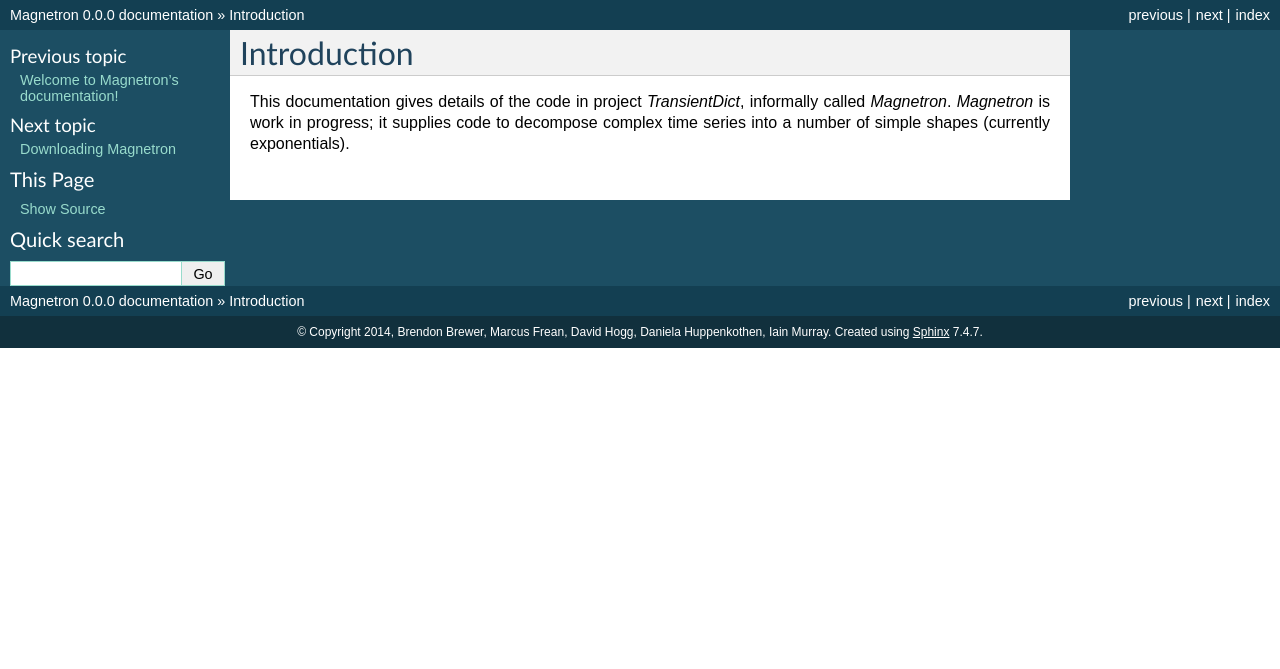
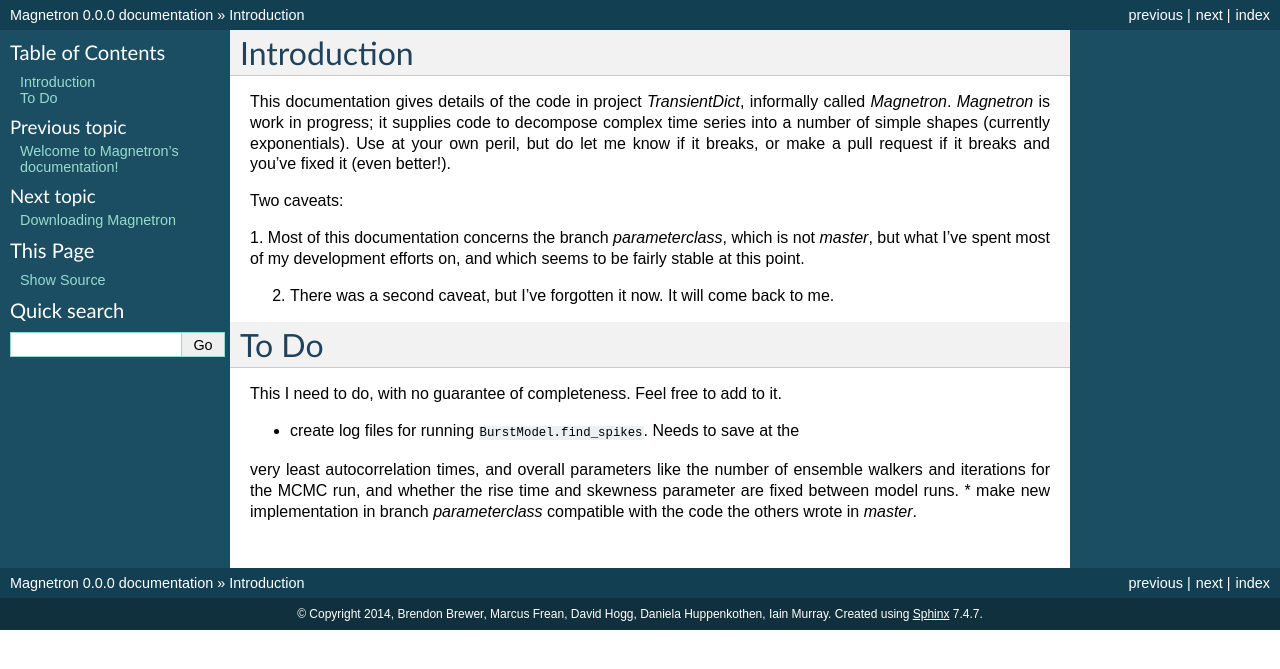
Before and after one commit to dhuppenkothen/magnetron_old, a Sphinx documentation site: the page built from sphinx/introduction.rst, in a window 1280 px wide. Shown: the top 669 px of the page. Built offline with Sphinx 7.4.7, drawn with Linux system fonts in a browser that asks for light colours.

Commit message:
More stuff in basic_usage.rst

```diff
--- a/sphinx/introduction.rst
+++ b/sphinx/introduction.rst
@@ -5,4 +5,26 @@ Introduction
 
 This documentation gives details of the code in project *TransientDict*, informally called *Magnetron*.
 *Magnetron* is work in progress; it supplies code to decompose complex time series into a number of
-simple shapes (currently exponentials).
+simple shapes (currently exponentials). Use at your own peril, but do let me know if it breaks, or make
+a pull request if it breaks and you've fixed it (even better!).
+
+Two caveats:
+
+1. Most of this documentation concerns the branch *parameterclass*, which is not *master*, but what I've
+spent most of my development efforts on, and which seems to be fairly stable at this point.
+
+2. There was a second caveat, but I've forgotten it now. It will come back to me.
+
+
+
+To Do
+======
+
+This I need to do, with no guarantee of completeness. Feel free to add to it.
+
+* create log files for running ``BurstModel.find_spikes``. Needs to save at the
+very least autocorrelation times, and overall parameters like the number of
+ensemble walkers and iterations for the MCMC run, and whether the rise time and
+skewness parameter are fixed between model runs.
+* make new implementation in branch *parameterclass* compatible with the code
+the others wrote in *master*.
```
